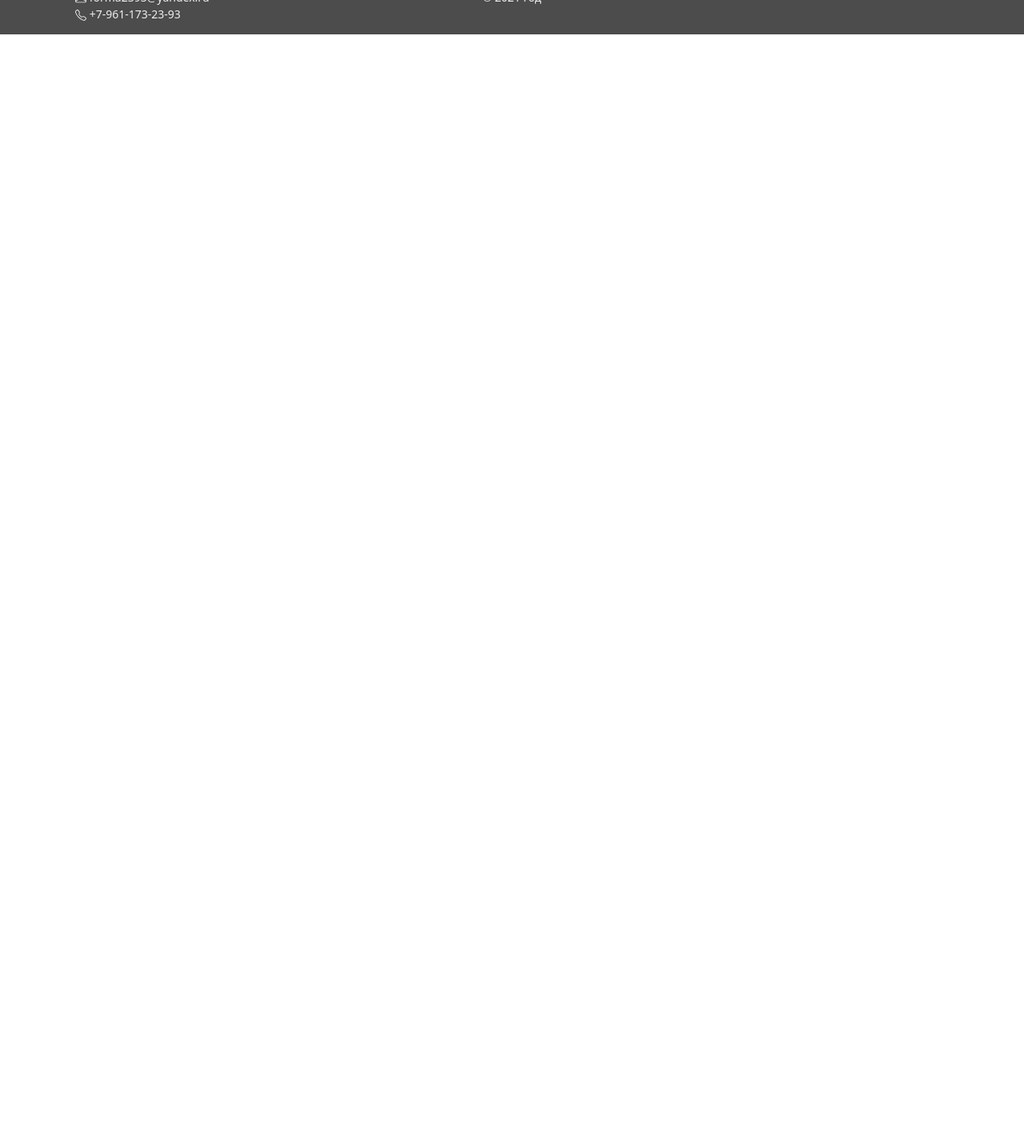
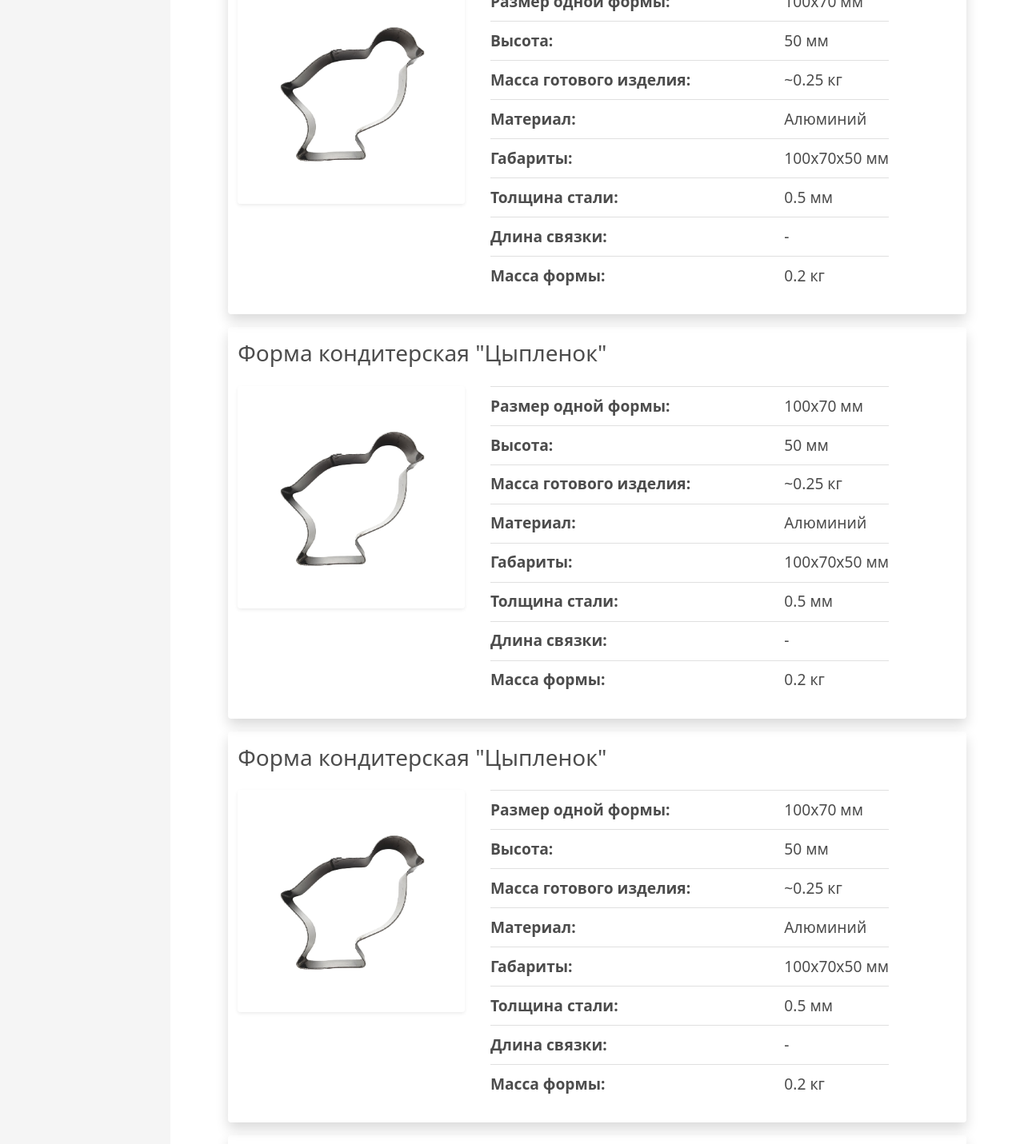
Before and after one commit to barberrypie/bakery-bootstrap, a Vue app: page /confectionery in a window 1280 px wide. Shown: the part 800-2231 px from the top of the page at 80% size. Before the commit the page ends 843 px from the top, so only its background shows below. Built offline with nearby package versions, Linux system fonts and the light colour scheme.

Commit message:
product ++

```diff
--- /dev/null
+++ b/src/components/Product.vue
@@ -0,0 +1,29 @@
+<template>
+  <div class="row shadow mt-3 rounded">
+    <h3 class = "mb-4 mt-3 " style="color: rgba(0,0,0,.7)">Форма кондитерская "Цыпленок"</h3>
+    <div class="col-md-4 ">
+      <img src="img/konditer.png" class="shadow-sm rounded" alt="..." width="100%" height="auto">
+    </div>
+    <div class="col-md-7 p-0 text-center">
+      <dl class="p-0 mb-4" style="list-style: none; color: rgba(0,0,0,.7); font-size: larger">
+        <dt>Размер одной формы:</dt>
+        <dd>100x70 мм</dd>
+        <dt>Высота:</dt>
+        <dd>50 мм</dd>
+        <dt>Масса готового изделия:</dt>
+        <dd>~0.25 кг</dd>
+        <dt>Материал:</dt>
+        <dd>Алюминий</dd>
+        <dt>Габариты:</dt>
+        <dd>100x70x50 мм</dd>
+        <dt>Толщина стали:</dt>
+        <dd>0.5 мм</dd>
+        <dt>Длина связки:</dt>
+        <dd>-</dd>
+        <dt>Масса формы:</dt>
+        <dd>0.2 кг</dd>
+      </dl>
+    </div>
+
+  </div>
+</template>
--- a/src/views/Сonfectionery.vue
+++ b/src/views/Сonfectionery.vue
@@ -4,33 +4,12 @@
       <h2 class = " mx-3 mb-3" style="color: rgba(0,0,0,.7)">Кондитерские формы</h2>
     </div>
     <div class="container">
-      <div class="row shadow mt-3 rounded">
-        <h3 class = "mb-4 mt-3 " style="color: rgba(0,0,0,.7)">Форма кондитерская "Цыпленок"</h3>
-        <div class="col-md-4 ">
-          <img src="img/konditer.png" class="shadow-sm rounded" alt="..." width="100%" height="auto">
-        </div>
-        <div class="col-md-7 p-0 text-center">
-          <dl class="p-0 mb-4" style="list-style: none; color: rgba(0,0,0,.7); font-size: larger">
-            <dt>Размер одной формы:</dt>
-            <dd>100x70 мм</dd>
-            <dt>Высота:</dt>
-            <dd>50 мм</dd>
-            <dt>Масса готового изделия:</dt>
-            <dd>~0.25 кг</dd>
-            <dt>Материал:</dt>
-            <dd>Алюминий</dd>
-            <dt>Габариты:</dt>
-            <dd>100x70x50 мм</dd>
-            <dt>Толщина стали:</dt>
-            <dd>0.5 мм</dd>
-            <dt>Длина связки:</dt>
-            <dd>-</dd>
-            <dt>Масса формы:</dt>
-            <dd>0.2 кг</dd>
-          </dl>
-        </div>
-
-      </div>
+      <Product></Product>
+      <Product></Product>
+      <Product></Product>
+      <Product></Product>
+      <Product></Product>
+      <Product></Product>
 
     </div>
 
@@ -38,3 +17,9 @@
 
   </div>
 </template>
+<script>
+import Product from "../components/Product";
+export default {
+  components: {Product}
+}
+</script>
```
